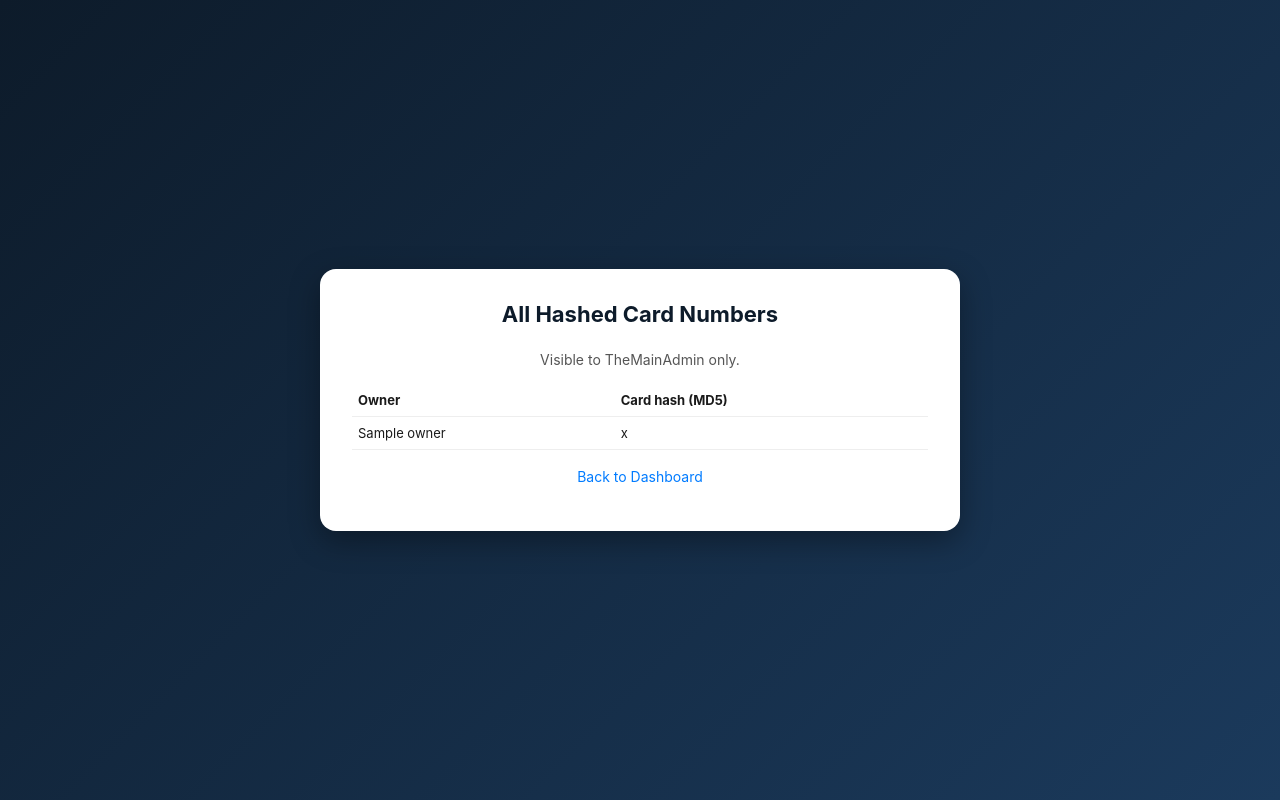
After one commit to KMUNB21134/HackAble_FakeBank, a Flask app: template templates/cards.html in a window 1280 px wide. The commit adds this page. Run offline with Flask 3, Linux system fonts and the light colour scheme; the template is opened without the code that fills it: most values are stand-ins (such as "Sample title", 1, 10 or a date in 2020).

Commit message:
Add hidden card-viewing feature gated to TheMainAdmin only
Adds /view-all-cards, dumping every seeded account's hashed credit
card number (test PANs, MD5 - same weak hashing as passwords). The
route itself checks session username correctly, but the link to it
is injected into every dashboard page regardless of who is viewing,
hidden only with a screen-reader-only CSS class - client-side
obscurity, not real access control. Reaching it in practice means
finding the link via view-source/DevTools, then using the existing
/login SQL injection to become TheMainAdmin without its real
password. New 10th scoreboard challenge and matching hints added.
Verified live: the link is present-but-invisible in a normal user's
dashboard, a direct request as that user is denied, and impersonating
TheMainAdmin via SQLi grants full access and marks the challenge
solved. Confirmed no other challenge regressed.

```diff
--- a/app.py
+++ b/app.py
@@ -113,6 +113,12 @@ CHALLENGES = [
         'hint': "This app doesn't hide its mistakes well. If you can make it crash instead of fail gracefully, look closely at what it shows you next.",
         'flag': RCE_FLAG,
     },
+    {
+        'id': 'view_all_cards',
+        'title': 'Reach the Hidden Card-Viewing Feature',
+        'difficulty': 3,
+        'hint': "The dashboard has a button nobody can see, for a feature only one specific account is allowed to use. Inspect the page. Then figure out how you have already learned to become someone you are not.",
+    },
 ]
 
 
@@ -173,6 +179,13 @@ def init_db():
             UNIQUE(visitor_id, challenge_id)
         )
     ''')
+    conn.execute('''
+        CREATE TABLE IF NOT EXISTS credit_cards (
+            id INTEGER PRIMARY KEY AUTOINCREMENT,
+            owner TEXT NOT NULL,
+            card_hash TEXT NOT NULL
+        )
+    ''')
     # Seed a couple of accounts so injection has something to find/bypass.
     existing = conn.execute('SELECT COUNT(*) AS c FROM users').fetchone()['c']
     if existing == 0:
@@ -190,6 +203,21 @@ def init_db():
                 # way to obtain it is packet capture, not cracking. Highest
                 # balance in the bank, matching the account name.
                 (BOT_USERNAME, md5_hash(BOT_PASSWORD), 25000000.00),
+            ],
+        )
+
+    existing_cards = conn.execute('SELECT COUNT(*) AS c FROM credit_cards').fetchone()['c']
+    if existing_cards == 0:
+        # Well-known public test card numbers (Visa/Mastercard/Amex/Discover
+        # test PANs), not real cards - hashed with the same weak, unsalted
+        # MD5 as passwords, since this app never gets anything right twice.
+        conn.executemany(
+            'INSERT INTO credit_cards (owner, card_hash) VALUES (?, ?)',
+            [
+                ('internAdmin@fakebank.com', md5_hash('4111111111111111')),
+                ('robot@fakebank.com', md5_hash('5555555555554444')),
+                ('crackme@fakebank.com', md5_hash('378282246310005')),
+                (BOT_USERNAME, md5_hash('6011111111111117')),
             ],
         )
     conn.commit()
@@ -364,6 +392,27 @@ def dashboard():
     )
 
 
+# --- INTENTIONALLY VULNERABLE ---
+# Gated correctly server-side (only BOT_USERNAME's session can view this),
+# but the link to it is hidden purely with CSS on every dashboard page
+# regardless of who is viewing - security through client-side obscurity.
+# Reachable by (a) noticing the hidden button/URL via view-source or
+# DevTools, and (b) already knowing how to become BOT_USERNAME without
+# its real password, via the existing /login SQL injection.
+@app.route('/view-all-cards')
+def view_all_cards():
+    username = flask.session.get('username')
+    if username != BOT_USERNAME:
+        return flask.redirect(flask.url_for('index'))
+
+    conn = get_db()
+    cards = conn.execute('SELECT owner, card_hash FROM credit_cards ORDER BY id').fetchall()
+    conn.close()
+
+    mark_solved('view_all_cards')
+    return flask.render_template('cards.html', cards=cards)
+
+
 @app.route('/logout')
 def logout():
     flask.session.clear()
--- a/static/style.css
+++ b/static/style.css
@@ -252,3 +252,15 @@ button:hover {
 .dashboard-card {
     max-width: 520px;
 }
+
+.invisible-admin-link {
+    position: absolute;
+    width: 1px;
+    height: 1px;
+    padding: 0;
+    margin: -1px;
+    overflow: hidden;
+    clip: rect(0, 0, 0, 0);
+    white-space: nowrap;
+    border: 0;
+}
--- /dev/null
+++ b/templates/cards.html
@@ -0,0 +1,38 @@
+<!DOCTYPE html>
+<html>
+    <head>
+        <meta charset="utf-8">
+        <meta http-equiv="X-UA-Compatible" content="IE=edge">
+        <title>FakeBank.com - All Cards</title>
+        <meta name="viewport" content="width=device-width, initial-scale=1">
+        <link rel="stylesheet" href="{{ url_for('static', filename='style.css') }}">
+        <link rel="icon" type="image/x-icon" href="{{ url_for('static', filename='favicon.ico') }}">
+    </head>
+    <body>
+        <div class="card scoreboard-card">
+            <h1>All Hashed Card Numbers</h1>
+            <p class="subtext">Visible to TheMainAdmin only.</p>
+
+            <table class="scoreboard-table">
+                <thead>
+                    <tr>
+                        <th>Owner</th>
+                        <th>Card hash (MD5)</th>
+                    </tr>
+                </thead>
+                <tbody>
+                    {% for c in cards %}
+                    <tr>
+                        <td>{{ c['owner'] }}</td>
+                        <td>{{ c['card_hash'] }}</td>
+                    </tr>
+                    {% endfor %}
+                </tbody>
+            </table>
+
+            <p class="subtext"><a href="/dashboard">Back to Dashboard</a></p>
+        </div>
+
+        <script src="{{ url_for('static', filename='main.js') }}" async defer></script>
+    </body>
+</html>
```
Also changed, not shown: Hackers.md (+4 -0 lines), templates/dashboard.html (+7 -0 lines), README.md.
